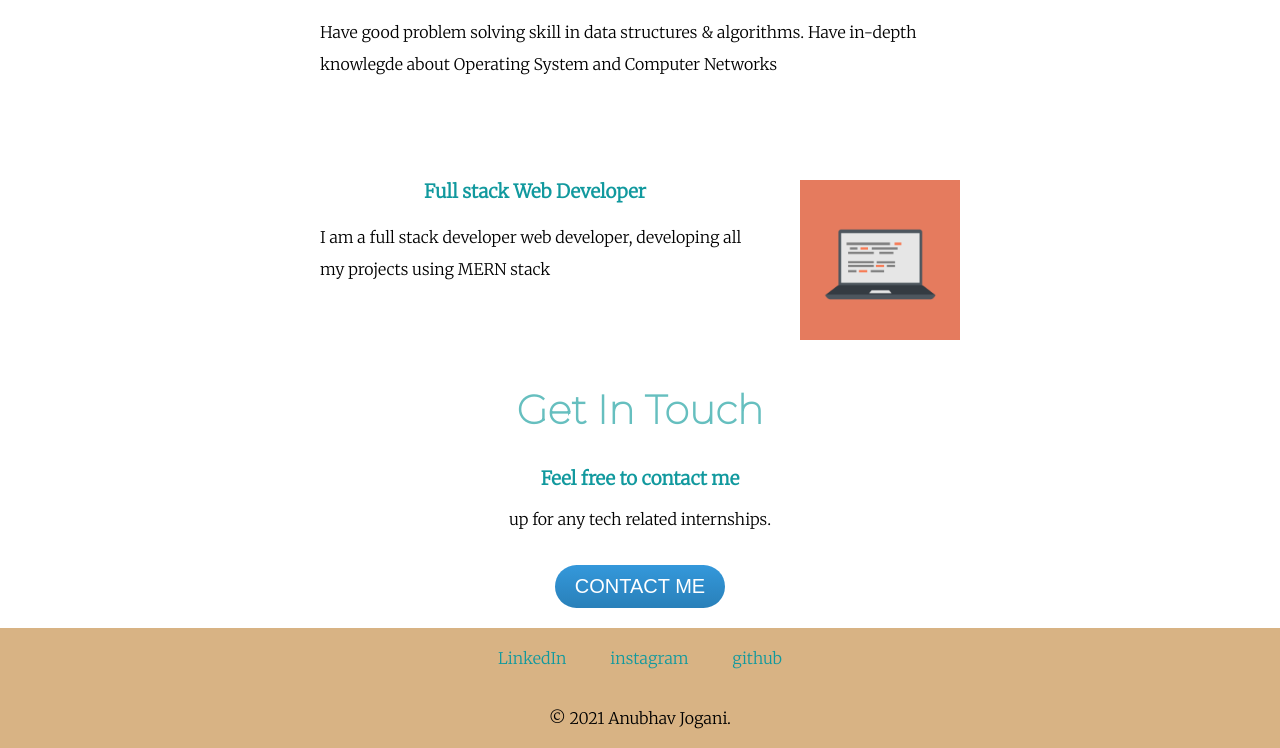
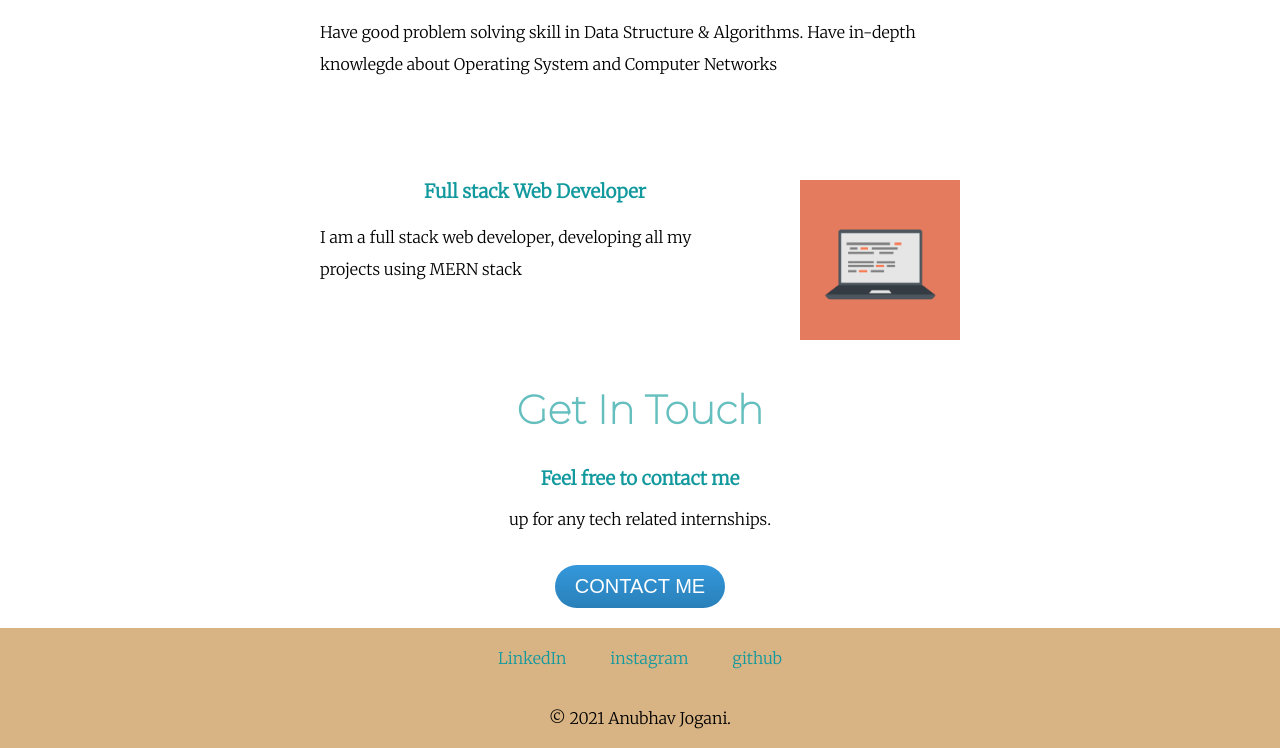
Before and after one commit to AnubhavJogani/cv, a plain HTML site: page index.html in a window 1280 px wide. Shown: the part 1454-2202 px from the top of the page. Drawn offline with Linux system fonts and the light colour scheme.

Commit message:
Update index.html

```diff
--- a/index.html
+++ b/index.html
@@ -32,12 +32,12 @@
       <div class="skill-row">
         <img class="skill-images1" src="images/10695.jpg" alt="">
         <h3>Programmer</h3>
-        <p>Have good problem solving skill in data structures & algorithms. Have in-depth knowlegde about Operating System and Computer Networks</p>
+        <p>Have good problem solving skill in Data Structure & Algorithms. Have in-depth knowlegde about Operating System and Computer Networks</p>
       </div>
       <div class="skill-row">
         <img class="skill-images2" src="images/computer.png" alt="">
         <h3>Full stack Web Developer</h3>
-        <p>I am a full stack developer web developer, developing all my projects using MERN stack</p>
+        <p>I am a full stack web developer, developing all my projects using MERN stack</p>
       </div>
     </div>
     <div class="contact-me">
```
